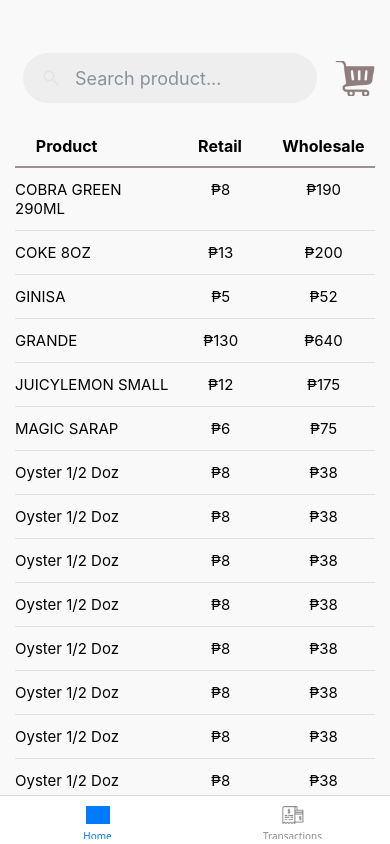
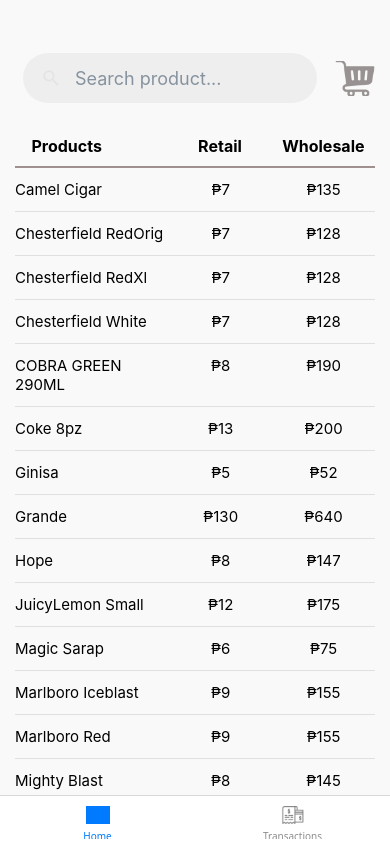
Before and after one commit to AbingRD/GMSTORE, a React Native app: screen /Home in a window 390 px wide. Built offline with nearby package versions, Linux system fonts and the light colour scheme; grey boxes are pictures that could not be loaded.

Commit message:
Initial Printer fixed

```diff
--- a/data.json
+++ b/data.json
@@ -1,51 +1,51 @@
 [
   {
     "id": 1,
-    "name": "REDHORSE 5",
+    "name": "Redhorse 5",
     "retail_price": 70,
     "wholesale_price": 680
   },
   {
     "id": 2,
-    "name": "REDHORSE JUMBO",
+    "name": "Redhorse Jumbo",
     "retail_price": 140,
     "wholesale_price": 660
   },
   {
     "id": 3,
-    "name": "GRANDE",
+    "name": "Grande",
     "retail_price": 130,
     "wholesale_price": 640
   },
   {
     "id": 4,
-    "name": "MAGIC SARAP",
+    "name": "Magic Sarap",
     "retail_price": 6,
     "wholesale_price": 75
   },
   {
     "id": 5,
-    "name": "VITSEN",
+    "name": "Vitsen",
     "retail_price": 5,
     "wholesale_price": 61
   },
   {
     "id": 6,
-    "name": "GINISA",
+    "name": "Ginisa",
     "retail_price": 5,
     "wholesale_price": 52
   }
   ,
   {
     "id": 7,
-    "name": "JUICYLEMON SMALL",
+    "name": "JuicyLemon Small",
     "retail_price": 12,
     "wholesale_price": 175
   }
   ,
   {
     "id": 8,
-    "name": "COKE 8OZ",
+    "name": "Coke 8pz",
     "retail_price": 13,
     "wholesale_price": 200
   }
@@ -70,89 +70,69 @@
   },
   {
     "id": 12,
-    "name": "Oyster 1/2 Doz",
-    "retail_price": 8,
-    "wholesale_price": 38
+    "name": "Winston",
+    "retail_price": 9,
+    "wholesale_price": 163
   },
   {
     "id": 13,
-    "name": "Oyster 1DOZ",
+    "name": "Mighty White",
     "retail_price": 8,
-    "wholesale_price": 76
+    "wholesale_price": 145
   },
   {
     "id": 14,
-    "name": "Oyster 1/2 Doz",
+    "name": "Mighty Red",
     "retail_price": 8,
-    "wholesale_price": 38
+    "wholesale_price": 145
   },
   {
     "id": 15,
-    "name": "Oyster 1/2 Doz",
-    "retail_price": 8,
-    "wholesale_price": 38
+    "name": "Marlboro Red",
+    "retail_price": 9,
+    "wholesale_price": 155
   },
   {
     "id": 16,
-    "name": "Oyster 1/2 Doz",
-    "retail_price": 8,
-    "wholesale_price": 38
+    "name": "Marlboro Iceblast",
+    "retail_price": 9,
+    "wholesale_price": 155
   },
   {
     "id": 17,
-    "name": "Oyster 1/2 Doz",
+    "name": "Hope",
     "retail_price": 8,
-    "wholesale_price": 38
+    "wholesale_price": 147
   },
   {
     "id": 18,
-    "name": "Oyster 1/2 Doz",
-    "retail_price": 8,
-    "wholesale_price": 38
+    "name": "Chesterfield RedXl",
+    "retail_price": 7,
+    "wholesale_price": 128
   },
   {
     "id": 19,
-    "name": "Oyster 1/2 Doz",
-    "retail_price": 8,
-    "wholesale_price": 38
+    "name": "Chesterfield White",
+    "retail_price": 7,
+    "wholesale_price": 128
   },
   {
     "id": 20,
-    "name": "Oyster 1/2 Doz",
-    "retail_price": 8,
-    "wholesale_price": 38
+    "name": "Chesterfield RedOrig",
+    "retail_price": 7,
+    "wholesale_price": 128
   },
   {
     "id": 21,
-    "name": "Oyster 1/2 Doz",
+    "name": "Mighty Blast",
     "retail_price": 8,
-    "wholesale_price": 38
-  },{
-    "id": 22,
-    "name": "Oyster 1/2 Doz",
-    "retail_price": 8,
-    "wholesale_price": 38
-  },{
-    "id": 23,
-    "name": "Oyster 1/2 Doz",
-    "retail_price": 8,
-    "wholesale_price": 38
-  },{
-    "id": 24,
-    "name": "Oyster 1/2 Doz",
-    "retail_price": 8,
-    "wholesale_price": 38
-  },{
-    "id": 25,
-    "name": "Oyster 1/2 Doz",
-    "retail_price": 8,
-    "wholesale_price": 38
+    "wholesale_price": 145
   },
   {
-    "id": 26,
-    "name": "Oyster 1/2 Doz",
-    "retail_price": 8,
-    "wholesale_price": 38
+    "id": 22,
+    "name": "Camel Cigar",
+    "retail_price": 7,
+    "wholesale_price": 135
   }
 
 
--- a/screens/HomeScreen.js
+++ b/screens/HomeScreen.js
@@ -46,7 +46,7 @@
 
       {/* Header */}
       <View style={styles.headerRow}>
-        <Text style={styles.headerText}>Product</Text>
+        <Text style={styles.headerText}>Products</Text>
         <Text style={styles.headerRetail}>Retail</Text>
         <Text style={styles.headerText}>Wholesale</Text>
       </View>
@@ -81,7 +81,7 @@
 
    },
   cartIcon: {
-    width: 40, height: 35, marginLeft: 10 ,tintColor: '#907e7e',
+    width: 40, height: 35, marginLeft: 10 ,tintColor: '#989292',
 },
   headerRow: {
      flexDirection: 'row', paddingVertical: 10, borderBottomWidth: 2, borderColor: '#9f8f8f'
@@ -102,7 +102,7 @@
      flex: 1, textAlign: 'center', fontSize: 15
     },
     listStyle:{
-        fontSize: 40,
+
 
     },
 });
--- a/screens/PreviewScreen.js
+++ b/screens/PreviewScreen.js
@@ -65,37 +65,58 @@
     const change = cashAmount - total;
 
     // --- HEADER ---
-    await ReactNativePosPrinter.printText(`ABING STORE\n`, { align: 'CENTER', size: 12, bold: true });
-    await ReactNativePosPrinter.printText(`09167640132\n`, { align: 'CENTER', size: 10 });
-    await ReactNativePosPrinter.printText(`TNo:${txnNumber}      ${dateStr}      ${timeStr}\n`, { align: 'LEFT', size: 9 });
-    await ReactNativePosPrinter.printText(`Customer: ${customerName}\n`, { align: 'LEFT', size: 10 });
-    await ReactNativePosPrinter.printText(`--------------------------------\n`);
+    await ReactNativePosPrinter.printText(`ABING STORE\n`, { align: 'CENTER', size: 14, bold: true });
+    await ReactNativePosPrinter.printText(`09167640132\n`, { align: 'CENTER', size: 12 });
+     await ReactNativePosPrinter.printText(`TNo:${txnNumber}      ${dateStr}      ${timeStr}\n`, { align: 'LEFT', size: 9 });
+    await ReactNativePosPrinter.printText(`Customer: ${customerName}\n`, { align: 'LEFT', size: 9 });
+    await ReactNativePosPrinter.printText(`--------------------------------`);
 
     // --- ITEMS ---
-    for (const item of items) {
-      const lineTotal = item.wholesale_price * item.quantity;
-      await ReactNativePosPrinter.printText(`${item.name.substring(0, 20).padEnd(25)}P${lineTotal}\n`);
-      await ReactNativePosPrinter.printText(`P${item.wholesale_price} x ${item.quantity}\n`);
-    }
+
+   // --- ITEMS ---
+for (const item of items) {
+  const lineTotal = item.wholesale_price * item.quantity;
+    // const LEFT_MARGIN = '  '; // 2 spaces
+  // Smaller text (size 8)
+  await ReactNativePosPrinter.printText(
+  `${item.name.substring(0, 23).padEnd(23)} ₱${lineTotal}\n\n`,
+  {  size: 9, bold: false }
+);
+  await ReactNativePosPrinter.printText(
+
+    ` ₱${item.wholesale_price} x ${item.quantity}\n\n\n`,
+    { align: 'LEFT', size: 9, bold: false }
+  );
+   ReactNativePosPrinter.newLine();
+}
+
 
     await ReactNativePosPrinter.printText(`--------------------------------\n`);
     await ReactNativePosPrinter.printText(`Grand Total: ₱${total.toFixed(2)}\n`, { align: 'RIGHT', size: 10 });
-    await ReactNativePosPrinter.printText(`Cash: P${cashAmount.toFixed(2)}\n`, { align: 'RIGHT', size: 10 });
+    await ReactNativePosPrinter.printText(`Cash: ₱${cashAmount.toFixed(2)}\n`, { align: 'RIGHT', size: 10 });
     if (change > 0) {
-      await ReactNativePosPrinter.printText(`Change: P${change.toFixed(2)}\n`, { align: 'RIGHT', size: 10 });
+      await ReactNativePosPrinter.printText(`Change: ₱${change.toFixed(2)}\n`, { align: 'RIGHT', size: 10 });
       await ReactNativePosPrinter.newLine(2);
     }
 
     await ReactNativePosPrinter.newLine(2);
 
     // 🔹 Dynamic sleep based on number of items
-    let delay = 1000; // default 1 second
-    if (items.length < 10) delay = 8000;
-    else if (items.length > 25) delay = 15000;
-    else if (items.length > 30) delay = 20000;
-    else if (items.length >= 10) delay = 12000; // optional for medium batch
+    // 🔹 Dynamic sleep based on number of items
+let delay = 0;
 
+    if (items.length < 10) {
+    delay = 1800;
+    } else if (items.length < 15 || items.lenght > 15) {
+  delay = 3500;
+    } else if(items.length < 25 || items.length > 25) {
+  delay = 5600; // 15 seconds for large batch
+    }
+    else if(items.length > 35){
+     delay = 7700;
+    }
     await sleep(delay);
+
 
     await ReactNativePosPrinter.disconnectPrinter();
 
--- a/screens/Transactions.js
+++ b/screens/Transactions.js
@@ -35,7 +35,7 @@
 }
 
 const styles = StyleSheet.create({
-  container: { flex: 1, padding: 15 },
+  container: { flex: 1, paddingTop: 60, },
   row: { marginBottom: 20, borderBottomWidth: 1, borderColor: '#ccc', paddingBottom: 10 },
   txnId: { fontWeight: 'bold', marginBottom: 5 },
 });
```
